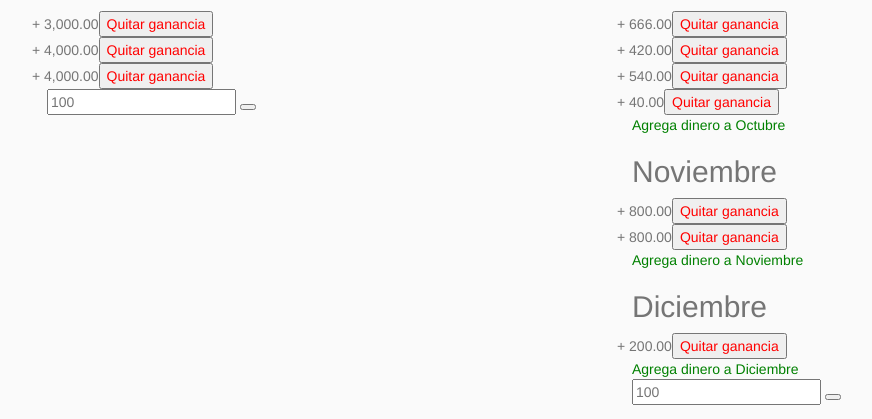
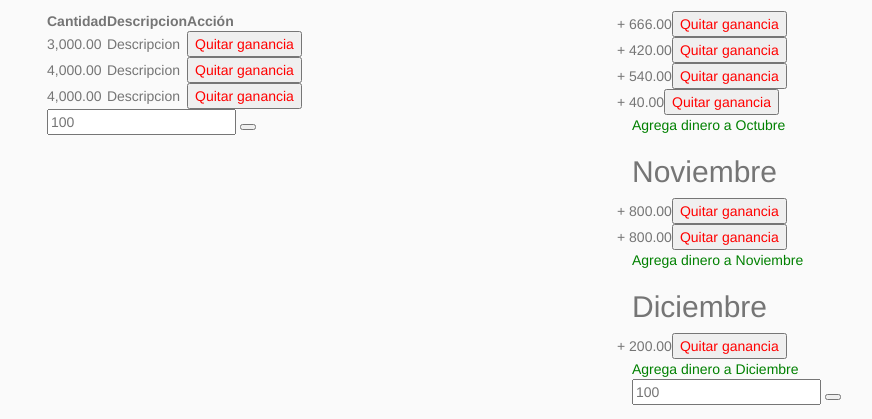
Before and after one commit to MadDevs/mxhack3, a PHP site: page /ingress.php in a window 1280 px wide. Shown: the part 52-471 px from the top of the page, without its empty margins (23-895 px from the left). Run offline with PHP 8.4, Linux system fonts and the light colour scheme; data comes from the database, SQL or seed files in the repository; tables that the repository leaves empty or names only in its code hold one stand-in row (values such as "Sample post"); data that the repository does not hold is empty; some libraries are stand-ins or nearby versions.

Commit message:
last change

```diff
--- a/ingress.php
+++ b/ingress.php
@@ -76,22 +76,34 @@
           <div class="mdl-card__supporting-text monthly_ingress">
 
             <!-- body -->
-      <?php
-        for($i = 0; $i < count($retM); $i++){
-          echo "<div class='row'>+ ".money_format('%(#5n',$retM[$i][0]).
-            "<button class='remove' data-id='".$retM[$i][1]."' value='remove' style='color:red;'>Quitar ganancia</button>".
-            "</div>";
-        }
-      ?>
+            <table>
+              <thead>
+                <th>Cantidad</th>
+                <th>Descripcion</th>
+                <th>Acción</th>
+              </thead>
+              <tbody>
+
+              <?php
+                for($i = 0; $i < count($retM); $i++){
+
+                  echo "<tr>";
+                  echo "<td>" . money_format('%(#5n',$retM[$i][0]) . "</td>";
+                  echo "<td>" . "Descripcion" . "</td>";
+                  echo "<td><button class='remove' data-id='".$retM[$i][1]."' value='remove' style='color:red;'>Quitar ganancia</button></td>";
+                  echo "</tr>";
+                }
+              ?>
+              </tbody>
+            </table>
 
           </div>
           <div class="mdl-card__actions mdl-card--border">
 
             <!-- button -->
             <input id="ingresoFijo" class="monthlyInput"  type="text" name="amount" placeholder="100" style="color:black;">
-            <button value="Agrega dinero mensual" style="color:green;"
-              class="insertMonthly mdl-button mdl-js-button mdl-js-ripple-effect"
-              data-idu='1'>
+            <button value="Agrega dinero mensual" style="color:green;" class="insertMonthly mdl-button mdl-js-button mdl-js-ripple-effect"
+              data-idu='1'></button>
 
         </div>
       </div>
```
